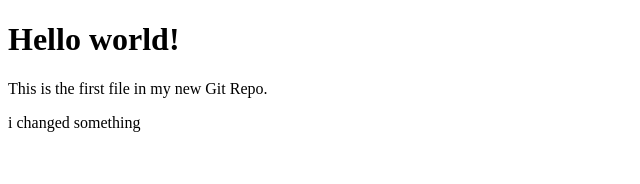
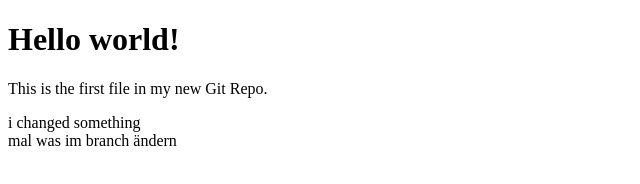
Before and after one commit to momentumlost/test2, a plain HTML site: page index.html in a window 1280 px wide. Shown: the whole page, without its empty margins (0-640 px from the left). Drawn offline with Linux system fonts and the light colour scheme.

Commit message:
branch testing

```diff
--- a/index.html
+++ b/index.html
@@ -12,5 +12,8 @@
    i changed something
 </div>
 
+
+<div>mal was im branch ändern</div>
+
 </body>
 </html>
```
Also changed, not shown: branch testing.txt (added), spok.jpg (added), testing.txt.
